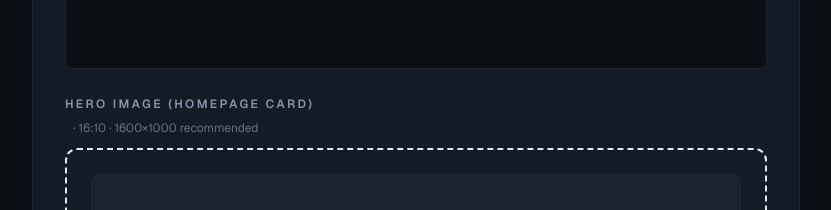
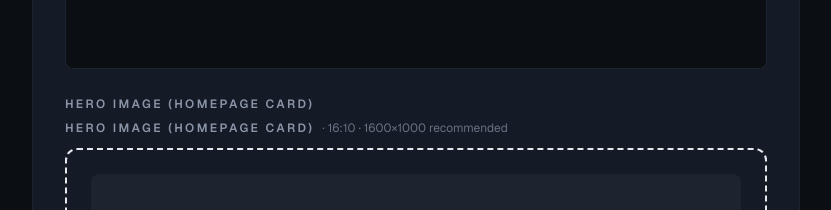
Before and after one commit to serenesheikh23/CodeCraft, a Next.js app: page /admin/dashboard/projects/1/edit in a window 1280 px wide. Shown: the part 980-1190 px from the top of the page, without its empty margins (352-1183 px from the left). Built offline with nearby package versions, Linux system fonts and the light colour scheme; no server answers; the database is empty.

Commit message:
fix(admin): restore hero image label on edit form

```diff
--- a/src/app/admin/dashboard/projects/[id]/edit/page.tsx
+++ b/src/app/admin/dashboard/projects/[id]/edit/page.tsx
@@ -164,7 +164,7 @@ export default function EditProjectPage() {
 
         <div>
           <label className={labelCls}>Hero Image (homepage card)</label>
-          <ImageUpload value={imageUrl} onChange={setImageUrl} label="" aspectRatio="photo" />
+          <ImageUpload value={imageUrl} onChange={setImageUrl} label="Hero image (homepage card)" aspectRatio="photo" />
         </div>
 
         <div>
```
